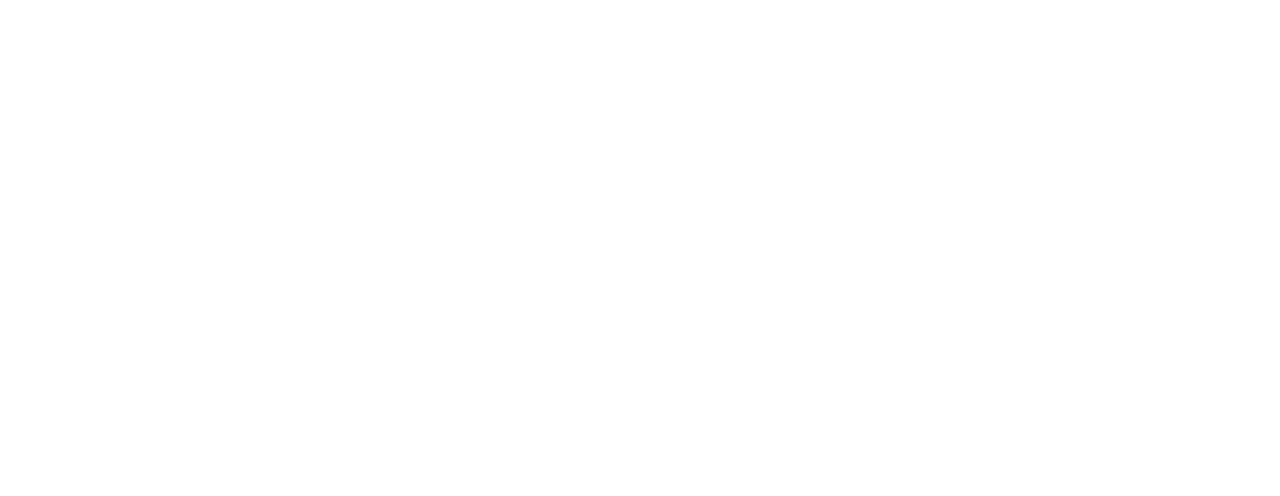
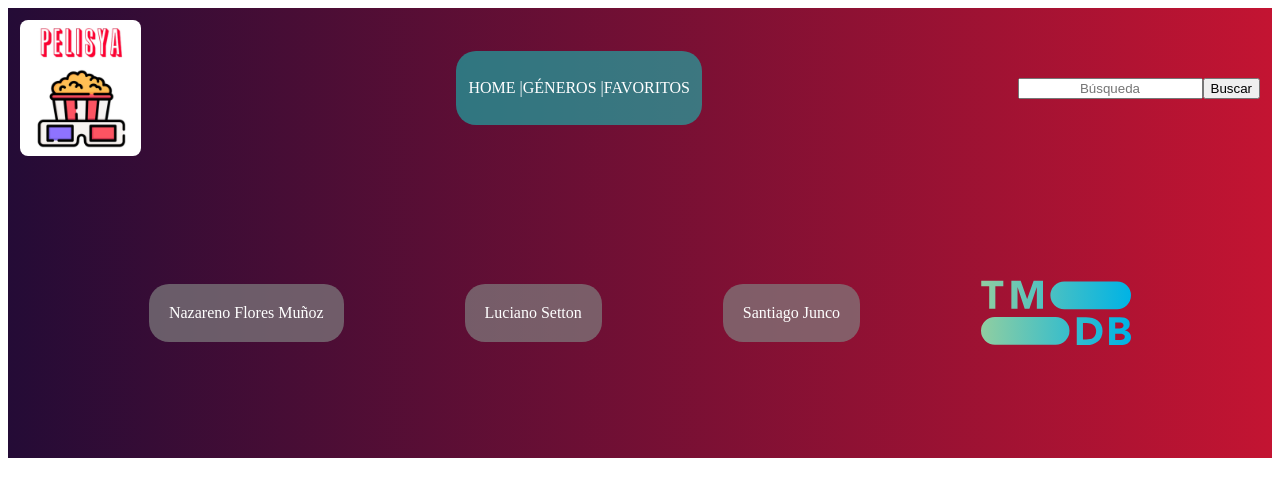
Before and after one commit to SantiagoJunco/ProyectoIntegradorProg3, a React (Create React App) app in the folder proyecto-integrador/: page / in a window 1280 px wide. Shown: the top 496 px of the page. Built offline with nearby package versions, Linux system fonts and the light colour scheme.

Commit message:
avance header y footer

```diff
--- a/proyecto-integrador/public/styles.css
+++ b/proyecto-integrador/public/styles.css
@@ -1 +1,333 @@
-/* copiar css del proyecto aca
+* {
+    box-sizing: border-box;
+  }
+
+  .body {
+    margin: 0px;
+    background: #2c3e50; /* fallback for old browsers */
+    background: -webkit-linear-gradient(
+      to right,
+      #4ca1af,
+      #2c3e50
+    ); /* Chrome 10-25, Safari 5.1-6 */
+    background: linear-gradient(
+      to right,
+      #4ca1af,
+      #2c3e50
+    ); /* W3C, IE 10+/ Edge, Firefox 16+, Chrome 26+, Opera 12+, Safari 7+ */
+    font-family: "Lucida Sans", "Lucida Sans Regular", "Lucida Grande",
+      "Lucida Sans Unicode", Geneva, Verdana, sans-serif;
+  }
+
+  .img_tarjeta {
+    width: 150px;
+    height: 250px;
+    border-radius: 20px;
+  }
+
+  .logoFooter {
+    width: 150px;
+    height: 250px;
+    border-radius: 20px;
+  }
+
+  .provedor {
+    width: 70px;
+    height: 70px;
+    border-radius: 20px;
+    text-align: center;
+  }
+
+  .listado_detalle_generos-Favoritos-home-search {
+    display: flex;
+    justify-content: space-between;
+    padding: 30px;
+    margin-top: 40px;
+    margin-bottom: 40px;
+    margin-right: 100px;
+    margin-left: 100px;
+    background-color: rgba(128, 128, 128, 0.425);
+    border-radius: 20px;
+  }
+
+  .header {
+    background: #c31432; /* fallback for old browsers */
+    background: -webkit-linear-gradient(
+      to right,
+      #240b36,
+      #c31432
+    ); /* Chrome 10-25, Safari 5.1-6 */
+    background: linear-gradient(
+      to right,
+      #240b36,
+      #c31432
+    ); /* W3C, IE 10+/ Edge, Firefox 16+, Chrome 26+, Opera 12+, Safari 7+ */
+
+    display: flex;
+    flex-wrap: wrap;
+    flex-direction: row;
+    justify-content: space-between;
+    align-items: center;
+    background-color: rgba(0, 0, 255, 0.541);
+  }
+
+  .logo {
+    height: 160px;
+    order: -1;
+    padding: 12px;
+    border-radius: 20px;
+  }
+
+  .nav {
+    display: flex;
+    order: 0;
+    background-color: rgba(17, 194, 185, 0.575);
+    border-radius: 20px;
+    padding: 12px;
+  }
+
+  .formulario {
+    order: 1;
+    padding: 12px;
+  }
+
+  .oculto {
+    display: none;
+  }
+
+  .titulos {
+    text-align: center;
+    color: white;
+    font-weight: bold;
+  }
+
+  .descripcion {
+    text-align: center;
+    color: white;
+  }
+
+  .links {
+    text-decoration: none;
+    font-weight: bold;
+    color: white;
+  }
+
+  .busqueda {
+    text-align: center;
+  }
+
+  .boton {
+    border-radius: 5px;
+  }
+
+  .contenedorboton {
+    width: 100%;
+    display: flex;
+    justify-content: center;
+    align-items: center;
+  }
+
+  .barra {
+    color: white;
+    text-decoration: none;
+  }
+
+  .fotos {
+    width: 150px;
+  }
+
+  .img_detalle {
+    width: 150px;
+    height: 250px;
+    border-radius: 20px;
+  }
+
+  .detalles {
+    display: flex;
+    flex-direction: column;
+    align-items: center;
+    padding-top: 20px;
+    padding-bottom: 20px;
+    padding-left: 200px;
+    padding-right: 200px;
+    background-color: rgba(128, 128, 128, 0.425);
+    margin-top: 40px;
+    margin-bottom: 40px;
+    margin-right: 200px;
+    margin-left: 200px;
+    border-radius: 20px;
+  }
+
+  #detalles3 {
+    display: none;
+  }
+
+  .descripcion_detalle {
+    text-align: center;
+    color: white;
+  }
+
+  .genero {
+    display: flex;
+    flex-direction: column;
+    align-items: center;
+    padding-top: 20px;
+    padding-bottom: 20px;
+    padding-left: 200px;
+    padding-right: 200px;
+    background-color: rgba(128, 128, 128, 0.425);
+    margin-top: 40px;
+    margin-bottom: 40px;
+    margin-right: 400px;
+    margin-left: 400px;
+    border-radius: 20px;
+  }
+
+  .listas_generos {
+    list-style-type: none;
+  }
+
+  .hijas_listas_generos {
+    padding: 20px;
+    background-color: rgba(0, 0, 0, 0.548);
+    margin: 20px;
+    border-radius: 20px;
+  }
+
+  .footer {
+    background: #c31432; /* fallback for old browsers */
+    background: -webkit-linear-gradient(
+      to right,
+      #240b36,
+      #c31432
+    ); /* Chrome 10-25, Safari 5.1-6 */
+    background: linear-gradient(
+      to right,
+      #240b36,
+      #c31432
+    ); /* W3C, IE 10+/ Edge, Firefox 16+, Chrome 26+, Opera 12+, Safari 7+ */
+    display: flex;
+    flex-wrap: wrap;
+    flex-direction: row;
+    justify-content: space-evenly;
+    align-items: center;
+    background-color: rgba(0, 0, 255, 0.541);
+    padding: 20px;
+  }
+
+  .nombres {
+    color: white;
+    background-color: rgba(128, 128, 128, 0.685);
+    border-radius: 20px;
+    padding: 20px;
+  }
+
+  .lista_nav {
+    list-style-type: none;
+    display: flex;
+    flex-direction: row;
+    padding-left: 0;
+  }
+
+  .lds-ring {
+    display: inline-block;
+    position: absolute;
+    width: 80px;
+    height: 80px;
+  }
+  .lds-ring div {
+    box-sizing: border-box;
+    display: block;
+    position: absolute;
+    width: 64px;
+    height: 64px;
+    margin: 8px;
+    border: 8px solid #fff;
+    border-radius: 50%;
+    animation: lds-ring 1.2s cubic-bezier(0.5, 0, 0.5, 1) infinite;
+    border-color: #fff transparent transparent transparent;
+  }
+  .lds-ring div:nth-child(1) {
+    animation-delay: -0.45s;
+  }
+  .lds-ring div:nth-child(2) {
+    animation-delay: -0.3s;
+  }
+  .lds-ring div:nth-child(3) {
+    animation-delay: -0.15s;
+  }
+  @keyframes lds-ring {
+    0% {
+      transform: rotate(0deg);
+    }
+    100% {
+      transform: rotate(360deg);
+    }
+  }
+
+  .loader {
+    background-color: black;
+    width: 100%;
+    height: 100vh;
+    display: flex;
+    justify-content: center;
+    align-items: center;
+    position: fixed;
+    top: 0;
+    left: 0;
+    transition: 2, 8 ease;
+  }
+
+  @media (max-width: 390px) {
+    .header {
+      width: 100%;
+      flex-direction: column;
+    }
+    .logo {
+      width: 20%;
+      height: 20%;
+    }
+
+    .barra {
+      font-size: 13px;
+    }
+    .body {
+      display: flex;
+      flex-direction: column;
+    }
+    .listado_detalle_generos-Favoritos-home-search {
+      justify-content: center;
+      margin: 0;
+      align-items: center;
+      flex-direction: column;
+      background-color: transparent;
+    }
+
+    .fotos {
+      padding-bottom: 10px;
+    }
+    .footer {
+      width: 100%;
+      flex-direction: column;
+    }
+    .nombres {
+      margin: 10px;
+    }
+
+    .genero {
+      padding: 0;
+      background-color: transparent;
+      margin: 0;
+    }
+
+    .listas_generos {
+      padding: 0;
+    }
+
+    .detalles {
+      flex-direction: column;
+      align-items: center;
+      background-color: transparent;
+      margin: 0;
+    }
+  }
--- a/proyecto-integrador/src/App.js
+++ b/proyecto-integrador/src/App.js
@@ -1,6 +1,11 @@
+import Header from "./Components/Header"
+import Footer from "./Components/Footer"
+
 function App() {
   return (
    <>
+   <Header/>
+   <Footer/>
    </>
   );
 }
--- /dev/null
+++ b/proyecto-integrador/src/Components/Footer/index.js
@@ -0,0 +1,16 @@
+import React from 'react'
+import './styles.css'
+
+export default function Header() {
+
+  return (
+    <footer>
+      <section class="footer">
+        <article class="nombres">Nazareno Flores Muñoz</article>
+        <article class="nombres">Luciano Setton</article>
+        <article class="nombres">Santiago Junco</article>
+        <img class="logoFooter" src="./img/logoMDB.svg" alt="" />
+      </section>
+    </footer>
+    )
+}
--- /dev/null
+++ b/proyecto-integrador/src/Components/Header/index.js
@@ -0,0 +1,35 @@
+import React from 'react'
+import './styles.css'
+
+export default function Header() {
+
+    return (
+        <header className='header'>
+            <nav class="nav">
+                <ul class="lista_nav">
+                    <li class="hijas_lista_nav">
+                        <a class="barra" href="index.html"> HOME | </a>
+                    </li>
+                    <li class="hijas_lista_nav">
+                        <a class="barra" href="genres.html"> GÉNEROS | </a>
+                    </li>
+                    <li class="hijas_lista_nav">
+                        <a class="barra" href="favorites.html"> FAVORITOS </a>
+                    </li>
+                </ul>
+            </nav>
+
+            <img class="logo" src="./img/logo.png" alt="Logo" />
+
+            <form class="formulario" action="./search-results.html" method="GET">
+                <input
+                    class="busqueda"
+                    placeholder="Búsqueda"
+                    name="busqueda"
+                    type="text"
+                />
+                <button type="submit">Buscar</button>
+            </form>
+        </header>
+    )
+}
--- /dev/null
+++ b/proyecto-integrador/src/Components/Header/styles.css
@@ -0,0 +1,44 @@
+.header {
+    background: #c31432; /* fallback for old browsers */
+    background: -webkit-linear-gradient(
+      to right,
+      #240b36,
+      #c31432
+    ); /* Chrome 10-25, Safari 5.1-6 */
+    background: linear-gradient(
+      to right,
+      #240b36,
+      #c31432
+    ); /* W3C, IE 10+/ Edge, Firefox 16+, Chrome 26+, Opera 12+, Safari 7+ */
+
+    display: flex;
+    flex-wrap: wrap;
+    flex-direction: row;
+    justify-content: space-between;
+    align-items: center;
+    background-color: rgba(0, 0, 255, 0.541);
+  }
+
+  .logo {
+    height: 160px;
+    order: -1;
+    padding: 12px;
+    border-radius: 20px;
+  }
+
+  .nav {
+    display: flex;
+    order: 0;
+    background-color: rgba(17, 194, 185, 0.575);
+    border-radius: 20px;
+    padding: 12px;
+  }
+
+  .formulario {
+    order: 1;
+    padding: 12px;
+  }
+
+  .busqueda {
+    text-align: center;
+  }
```
Also changed, not shown: proyecto-integrador/public/img/logo.png (added), proyecto-integrador/public/img/logoMDB.svg (added), proyecto-integrador/src/Components/Footer/styles.css (added).
